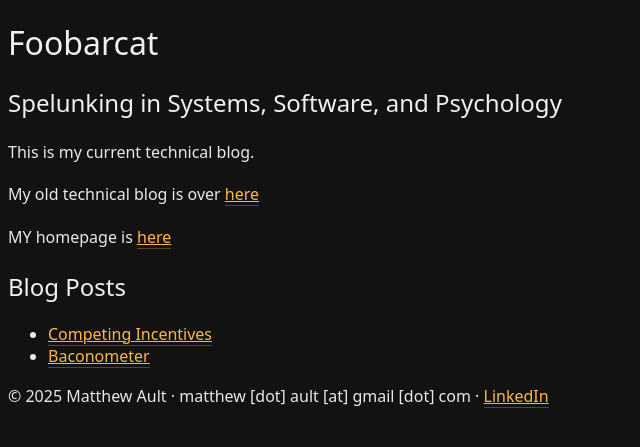
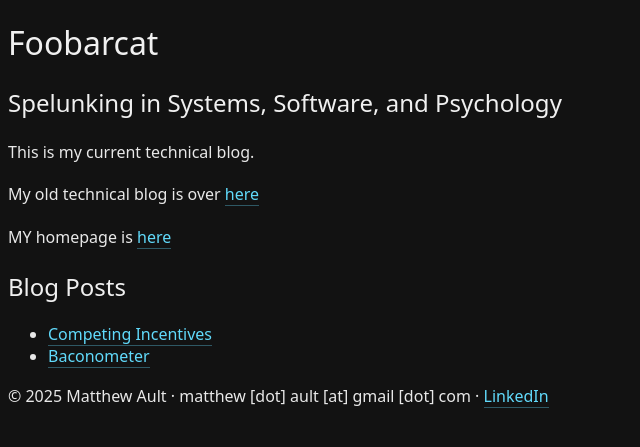
Before and after one commit to aultimus/aultimus.github.io, a Jekyll site: the page built from index.md, in a window 1280 px wide. Shown: the top 447 px of the page, without its empty margins (0-640 px from the left). Built offline with Jekyll 4.4.1, drawn with Linux system fonts in a browser that asks for light colours.

Commit message:
use blue from homepage for link consistency

```diff
--- a/_sass/custom.scss
+++ b/_sass/custom.scss
@@ -16,17 +16,6 @@
 body {
   background: var(--bg) !important;
   color: var(--fg) !important;
-}
-
-/* Links (replace old bright yellow) */
-a {
-  color: var(--accent) !important;
-  border-bottom: 1px solid rgba(255, 183, 77, 0.3);
-}
-
-a:hover {
-  color: var(--accent-hover) !important;
-  border-bottom-color: rgba(255, 183, 77, 0.7);
 }
 
 /* Headings (remove sepia tones) */
@@ -126,3 +115,15 @@ article {
 article p {
   white-space: normal;
 }
+
+/* Homepage-blue link colour */
+a {
+  color: #61dafb !important;
+  border-bottom: 1px solid rgba(97, 218, 251, 0.35) !important;
+  text-decoration: none;
+}
+
+a:hover {
+  color: #8fe9ff !important;
+  border-bottom-color: rgba(97, 218, 251, 0.7) !important;
+}
```
